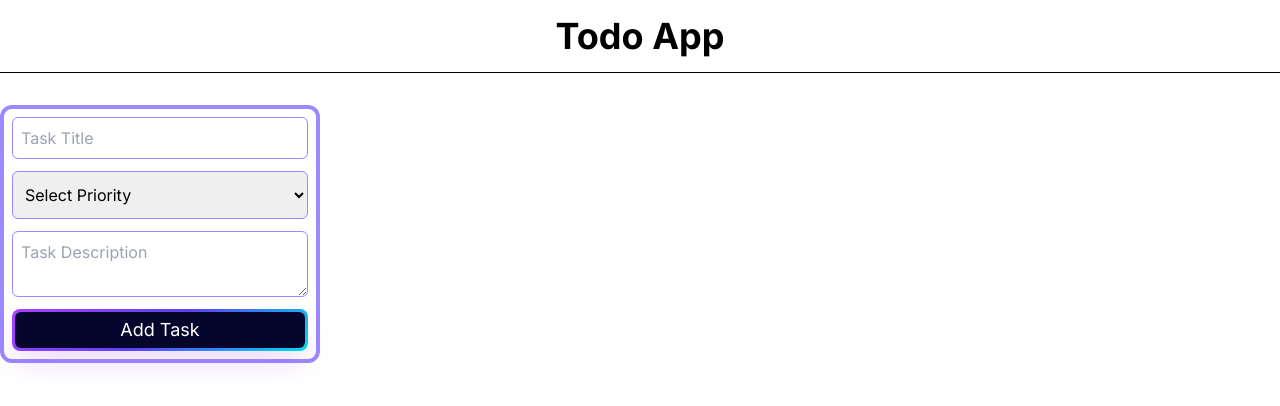
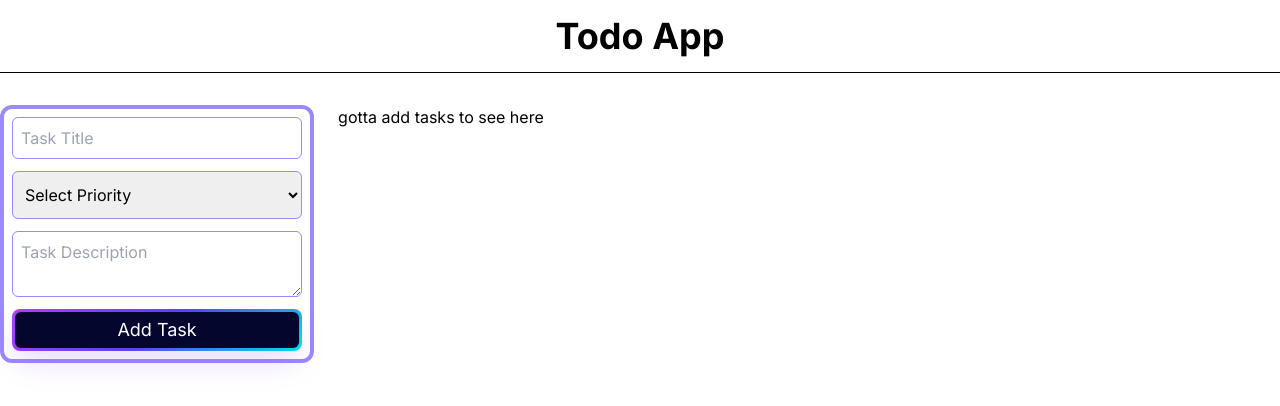
Before and after one commit to EligibleDev/todo-app, a Next.js app: page / in a window 1280 px wide. Shown: the top 406 px of the page. Built offline with nearby package versions, Linux system fonts and the light colour scheme.

Commit message:
incomplete tasks list created

```diff
--- a/src/app/page.js
+++ b/src/app/page.js
@@ -1,17 +1,21 @@
 import AddTaskForm from '@/components/AddTaskForm/AddTaskForm';
+import ConditionalInterface from '@/components/ConditionalInterface/ConditionalInterface';
 import Header from '@/components/Header/Header';
+import IncompleteTasks from '@/components/IncompleteTasks/IncompleteTasks';
 import React from 'react';
 
 const Home = () => {
   return (
     <main>
       <Header />
-      <section className='container mx-auto flex justify-between py-8'>
+      <section className='container mx-auto flex justify-between py-8 gap-6'>
         <div className='w-1/4 border-4 rounded-xl border-purple'>
           <AddTaskForm />
         </div>
-        <div className='w-[37.5%]'></div>
-        <div className='w-[37.5%]'></div>
+
+        <div className='w-3/4'>
+          <ConditionalInterface />
+        </div>
       </section>
     </main>
   );
--- /dev/null
+++ b/src/components/ConditionalInterface/ConditionalInterface.jsx
@@ -0,0 +1,24 @@
+"use client";
+
+import { UtilsContext } from "@/providers/UtilsProvider/UtilsProvider";
+import { useContext } from "react";
+import IncompleteTasks from "../IncompleteTasks/IncompleteTasks";
+
+const ConditionalInterface = () => {
+    const { previousData } = useContext(UtilsContext);
+
+    return previousData ? (
+        <>
+            <div className="w-1/2 bg-blue p-4 rounded-xl">
+                <IncompleteTasks />
+            </div>
+            <div className="w-1/2">
+
+            </div>
+        </>
+    ) : (
+        <p>gotta add tasks to see here</p>
+    );
+};
+
+export default ConditionalInterface;
--- /dev/null
+++ b/src/components/IncompleteTasks/IncompleteTasks.jsx
@@ -0,0 +1,22 @@
+"use client";
+
+import { UtilsContext } from "@/providers/UtilsProvider/UtilsProvider";
+import { useContext, useEffect } from "react";
+
+const IncompleteTasks = () => {
+    const { incompleteArray, fetch } = useContext(UtilsContext);
+
+    useEffect(() => {}, [fetch]);
+
+    return (
+        <div className="text-[#fff] ">
+            <h3 className="text2xl">Incomplete Tasks</h3>
+
+            {incompleteArray.map((task) => (
+                <li key={task.id}>{task.title}</li>
+            ))}
+        </div>
+    );
+};
+
+export default IncompleteTasks;
--- a/src/providers/UtilsProvider/UtilsProvider.jsx
+++ b/src/providers/UtilsProvider/UtilsProvider.jsx
@@ -6,7 +6,12 @@ export const UtilsContext = createContext();
 
 const UtilsProvider = ({ children }) => {
     const [priority, setPriority] = useState("low");
+    const [fetch, setFetch] = useState(true);
     const previousData = localStorage.getItem("tasks");
+    const reFetch = () => setFetch(!fetch);
+    const incompleteArray = JSON.parse(localStorage.getItem("tasks"))?.filter(
+        (task) => task?.completed === false
+    );
 
     const handleAddTask = (e) => {
         e.preventDefault();
@@ -26,13 +31,22 @@ const UtilsProvider = ({ children }) => {
             const updatedTasks = [...previousArray, newTask];
             localStorage.setItem("tasks", JSON.stringify(updatedTasks));
             e.target.reset();
+            reFetch();
         } else {
             localStorage.setItem("tasks", tasks);
             e.target.reset();
+            reFetch();
         }
     };
 
-    const utils = { handleAddTask, setPriority };
+    const utils = {
+        previousData,
+        reFetch,
+        fetch,
+        handleAddTask,
+        setPriority,
+        incompleteArray,
+    };
     return <UtilsContext.Provider value={utils}>{children}</UtilsContext.Provider>;
 };
 
```
